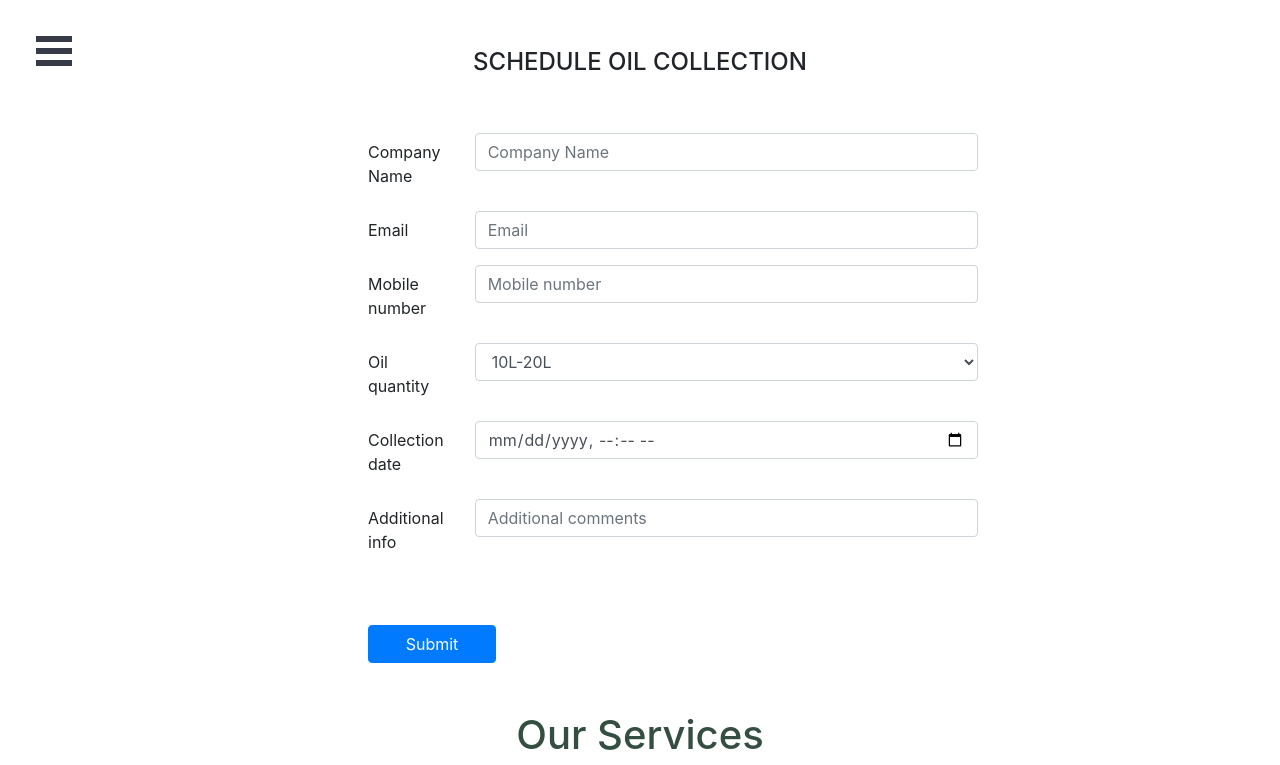
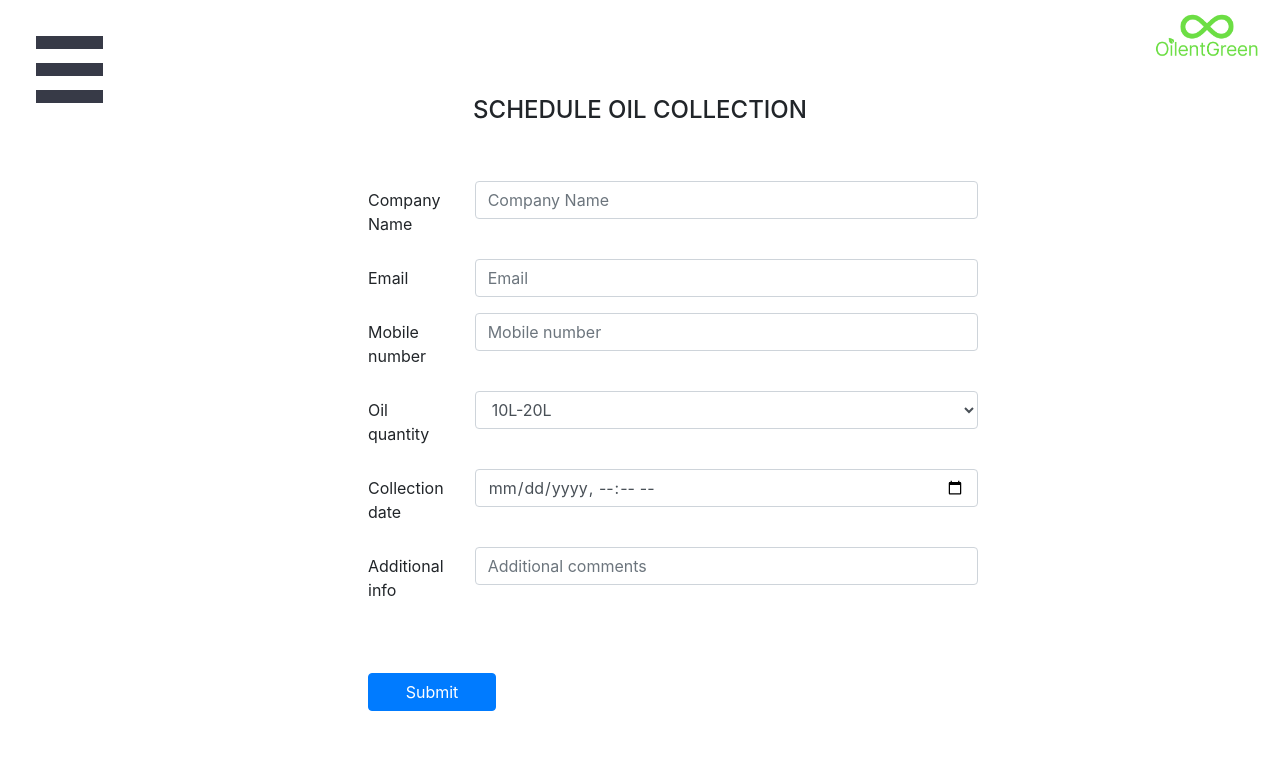
Before and after one commit to WildCodeSchool/2022-03-JS-Lisbon-hackathon-1-DreamGreen, a React (Create React App) app in the folder dream-green/: page / in a window 1280 px wide. Shown: the top 765 px of the page. Built offline with nearby package versions, Linux system fonts and the light colour scheme; grey boxes are pictures that could not be loaded.

Commit message:
burgewr menu logo

```diff
--- a/dream-green/src/Components/BurgerMenu/BurgerMenu.css
+++ b/dream-green/src/Components/BurgerMenu/BurgerMenu.css
@@ -1,14 +1,27 @@
-@media only screen and (min-width: 375) {}
+.logo {
+    height: 6vh;
+
+}
+
+.logo-img {
+
+    position: absolute;
+    top: -142px;
+    right: -274px;
+    /* width: 20px; */
+    transform: scale(.15);
+}
 
 @media only screen and (min-width: 768) {
-    /* * {
-        box-sizing: border-box;
+    .logo-img {
+        position: absolute;
+
+        transform: scale(2);
     }
-
-    #page-wrap {
-        padding-bottom: 10px;
-        padding-top: 10px;
-    } */
 }
 
-@media only screen and (min-width: 1920) {}
+@media only screen and (min-width: 1080) {
+    .logo-img {
+        transform: scale(1);
+    }
+}
--- a/dream-green/src/Components/BurgerMenu/BurgerMenu.jsx
+++ b/dream-green/src/Components/BurgerMenu/BurgerMenu.jsx
@@ -1,14 +1,18 @@
 import React from 'react';
 import './BurgerMenu.css';
 import Sidebar from './Sidebar';
-
+import Logo from '../Images/Bananas.png';
 
 function BurgerMenu() {
     return (
-        <div className="App" id="outer-container">
-            <Sidebar pageWrapId={'page-wrap'} outerContainerId={'outer-container'} />
-            <div id="page-wrap">
-
+        <div className='logo'>
+            <div className="App" id="outer-container">
+                <Sidebar pageWrapId={'page-wrap'} outerContainerId={'outer-container'} />
+                <div id="page-wrap">
+                </div>
+            </div>
+            <div className='logo-img'>
+                <img src={Logo}></img>
             </div>
         </div>
     );
--- a/dream-green/src/Components/BurgerMenu/Sidebar.css
+++ b/dream-green/src/Components/BurgerMenu/Sidebar.css
@@ -3,8 +3,8 @@
     position: fixed;
     width: 36px;
     height: 30px;
-    left: 36px;
-    top: 36px;
+    left: 17px;
+    top: 17px;
 }
 
 /* Color/shape of burger icon bars */
@@ -35,16 +35,17 @@
 .bm-menu-wrap {
     position: fixed;
     height: 100%;
-    width: 199px;
+    width: 100vw;
 
 }
 
 /* General sidebar styles */
 .bm-menu {
     background: #344e41;
-    padding: 2.5em 1.5em 0;
-    font-size: 1.15em;
+    padding: .5em 1em 0;
+    font-size: 2.15em;
     overflow: none;
+
 }
 
 /* Morph shape necessary with bubble or elastic */
@@ -82,21 +83,36 @@
 
 
 @media only screen and (min-width: 768px) {
+    .bm-burger-button {
+        position: fixed;
+        width: 53px;
+        height: 53px;
+        left: 27px;
+        top: 27px;
+    }
 
     .bm-menu-wrap {
         width: 30%;
     }
 
     .bm-menu {
-        font-size: 1.15em;
+        padding: .5em .5em 0;
+        font-size: 2.15em;
     }
 
 }
 
 @media only screen and (min-width: 1080px) {
+    .bm-burger-button {
+        position: fixed;
+        width: 67px;
+        height: 67px;
+        left: 36px;
+        top: 36px;
+    }
 
     .bm-menu-wrap {
-        width: 200px;
+        width: 25vw;
     }
 
     /* General sidebar styles */
--- a/dream-green/src/Components/BurgerMenu/Sidebar.jsx
+++ b/dream-green/src/Components/BurgerMenu/Sidebar.jsx
@@ -2,8 +2,12 @@ import React from "react";
 import { slide as Menu } from "react-burger-menu";
 import "./Sidebar.css";
 
+
+
 function Sidebar() {
     return (
+
+        <div>
             <Menu>
                 <a className="menu-item" href="/">
                     About
@@ -18,6 +22,10 @@ function Sidebar() {
                     Footer
                 </a>
             </Menu>
+        </div>
+
+
+
     );
 }
 
--- /dev/null
+++ b/dream-green/src/Components/Logo/Logo.css
@@ -0,0 +1,4 @@
+/* .logo {
+
+    width: 20%;
+} */
```
Also changed, not shown: dream-green/src/Components/Logo/Logo.jsx (added, +11 -0 lines), dream-green/src/Components/Images/Bananas.png (added). Lines whose indentation alone changed are shown as unchanged.
